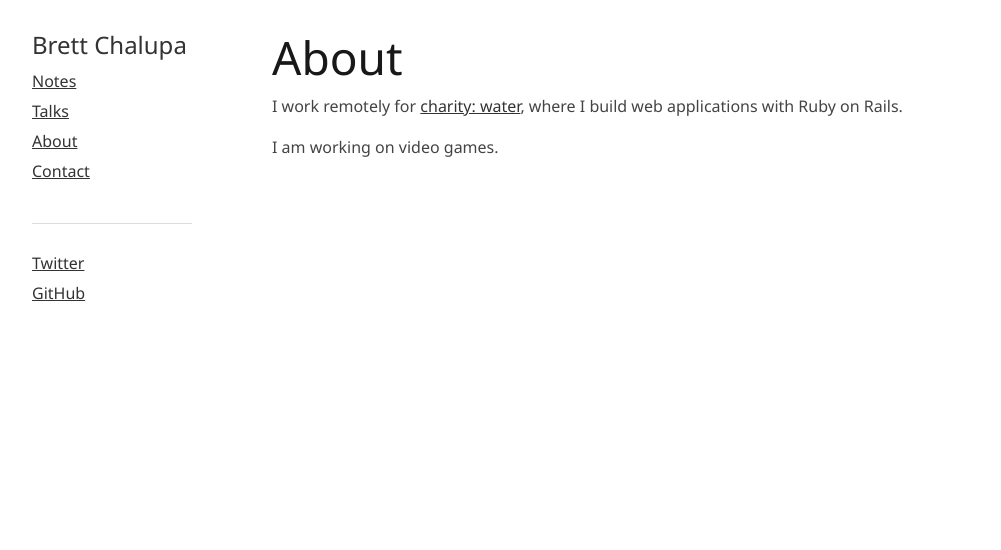
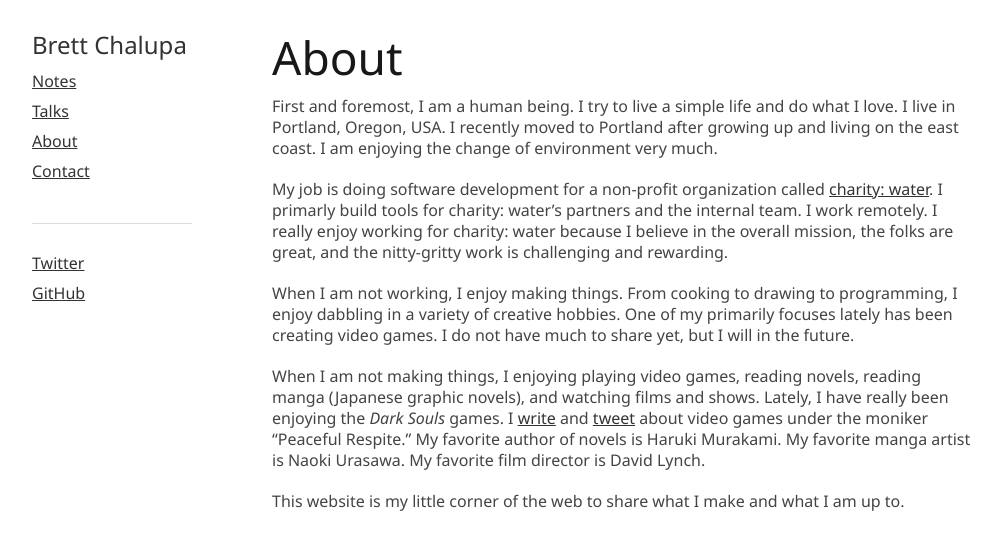
Before and after one commit to brettchalupa/brettchalupa.github.io, a Jekyll site: the page built from about.md, in a window 1280 px wide. Shown: the top 550 px of the page, without its empty margins (138-1139 px from the left). Built offline with Jekyll 4.4.1, drawn with Linux system fonts in a browser that asks for light colours; Markdown is read by kramdown in place of the engine named in the settings.

Commit message:
Update About
This adds a more detailed about page to the site, which I think is nice.

```diff
--- a/about.md
+++ b/about.md
@@ -6,7 +6,31 @@
 
 # About
 
-I work remotely for [charity: water](http://charitywater.org), where I
-build web applications with Ruby on Rails.
+First and foremost, I am a human being. I try to live a simple life and
+do what I love. I live in Portland, Oregon, USA. I recently moved to
+Portland after growing up and living on the east coast. I am enjoying
+the change of environment very much.
 
-I am working on video games.
+My job is doing software development for a non-profit organization
+called [charity: water](http://charitywater.org). I primarly build tools
+for charity: water's partners and the internal team. I work remotely. I
+really enjoy working for charity: water because I believe in the overall
+mission, the folks are great, and the nitty-gritty work is challenging
+and rewarding.
+
+When I am not working, I enjoy making things. From cooking to drawing to
+programming, I enjoy dabbling in a variety of creative hobbies. One of
+my primarily focuses lately has been creating video games. I do not have
+much to share yet, but I will in the future.
+
+When I am not making things, I enjoying playing video games, reading
+novels, reading manga (Japanese graphic novels), and watching films and
+shows. Lately, I have really been enjoying the _Dark Souls_ games. I
+[write](http://www.peacefulrespite.com/) and
+[tweet](https://twitter.com/peacefulrespite) about video games under the
+moniker "Peaceful Respite." My favorite author of novels is Haruki
+Murakami. My favorite manga artist is Naoki Urasawa. My favorite film
+director is David Lynch.
+
+This website is my little corner of the web to share what I make and
+what I am up to.
```
